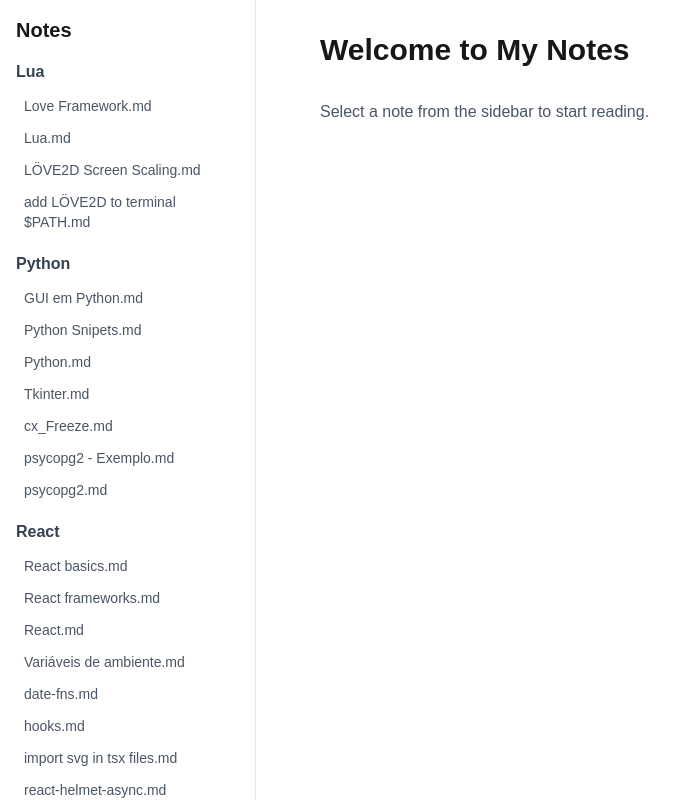
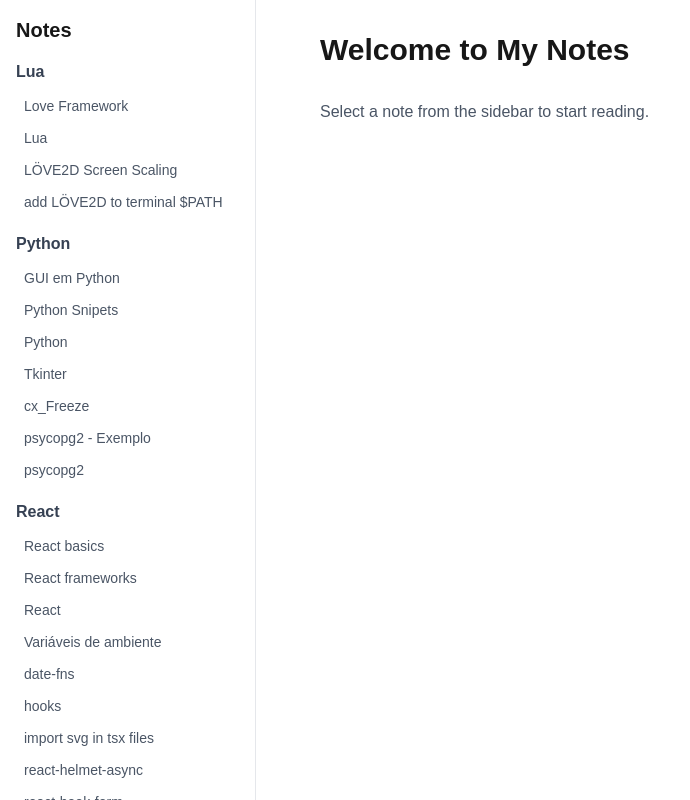
Before and after one commit to AlexandreMuralha/notes-vault, a Next.js app: page / in a window 1280 px wide. Shown: the top 800 px of the page, without its empty margins (0-690 px from the left). Built offline with nearby package versions, Linux system fonts and the light colour scheme.

Commit message:
Remove md extension from the path

```diff
--- a/src/app/api/notes/[folder]/[note]/route.ts
+++ b/src/app/api/notes/[folder]/[note]/route.ts
@@ -7,11 +7,9 @@ export async function GET(
   { params }: { params: { folder: string; note: string } }
 ) {
   try {
-    const { folder, note } = params
-    const decodedFolder = decodeURIComponent(folder)
-    const decodedNote = decodeURIComponent(note)
-    const notePath = path.join(process.cwd(), 'src/notes', decodedFolder, decodedNote)
-
+    const folder = decodeURIComponent(params.folder)
+    const note = decodeURIComponent(params.note)
+    const notePath = path.join(process.cwd(), 'src/notes', folder, `${note}.md`)
     const content = await fs.readFile(notePath, 'utf-8')
     return new NextResponse(content)
   } catch (error) {
--- a/src/app/ui/sidebar.tsx
+++ b/src/app/ui/sidebar.tsx
@@ -37,16 +37,19 @@ export default async function Sidebar() {
           <div key={folder.folder}>
             <h3 className="font-semibold text-gray-700 mb-2">{folder.folder}</h3>
             <ul className="space-y-1">
-              {folder.files.map((file) => (
+              {folder.files.map((file) => {
+                const noteName = file.replace(/\.md$/, '')
+                return (
                   <li key={file}>
                     <Link
-                    href={`/notes/${encodeURIComponent(folder.folder)}/${encodeURIComponent(file)}`}
+                      href={`/notes/${encodeURIComponent(folder.folder)}/${encodeURIComponent(noteName)}`}
                       className="block px-2 py-1 text-sm text-gray-600 hover:bg-gray-100 rounded"
                     >
-                    {file}
+                      {noteName}
                     </Link>
                   </li>
-              ))}
+                )
+              })}
             </ul>
           </div>
         ))}
```
Lines whose indentation alone changed are shown as unchanged.
